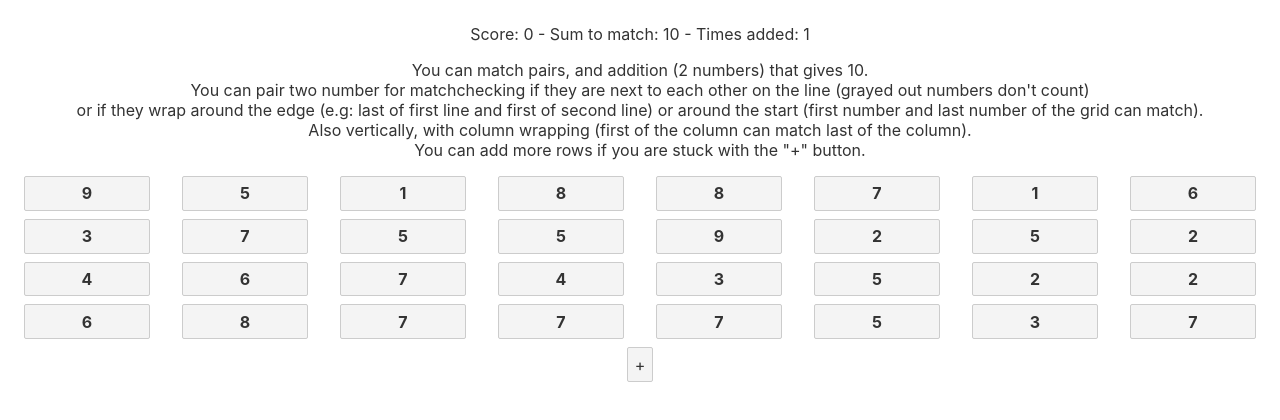
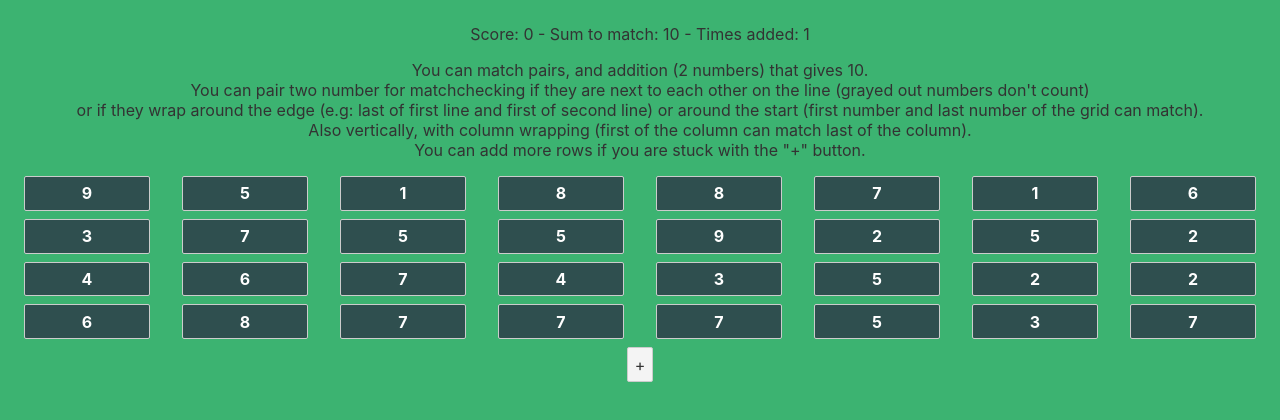
Before and after one commit to cbonaudo/Gojimber, a Svelte app: page / in a window 1280 px wide. Shown: the top 420 px of the page. Built offline with nearby package versions, Linux system fonts and the light colour scheme.

Commit message:
Add colors

```diff
--- a/src/App.svelte
+++ b/src/App.svelte
@@ -138,6 +138,10 @@
 </main>
 
 <style>
+  :global(body) {
+      background-color: mediumseagreen;
+  }
+
   main {
     text-align: center;
   }
--- a/src/Cell.svelte
+++ b/src/Cell.svelte
@@ -7,7 +7,11 @@
 <button
   on:click
   disabled={!pristine}
-  style:background-color={selected ? "cyan" : ""}
+  style:background-color={selected
+    ? "darkseagreen"
+    : pristine
+    ? "darkslategrey"
+    : "grey"}
 >
   {value}
 </button>
@@ -15,6 +19,8 @@
 <style>
   button {
     font-weight: bold;
+    font-size: 16px;
     width: 80%;
+    color: white;
   }
 </style>
```
Also changed, not shown: public/build/bundle.css, public/build/bundle.js, 1 other file (tests, documents, lock files or other folders).
